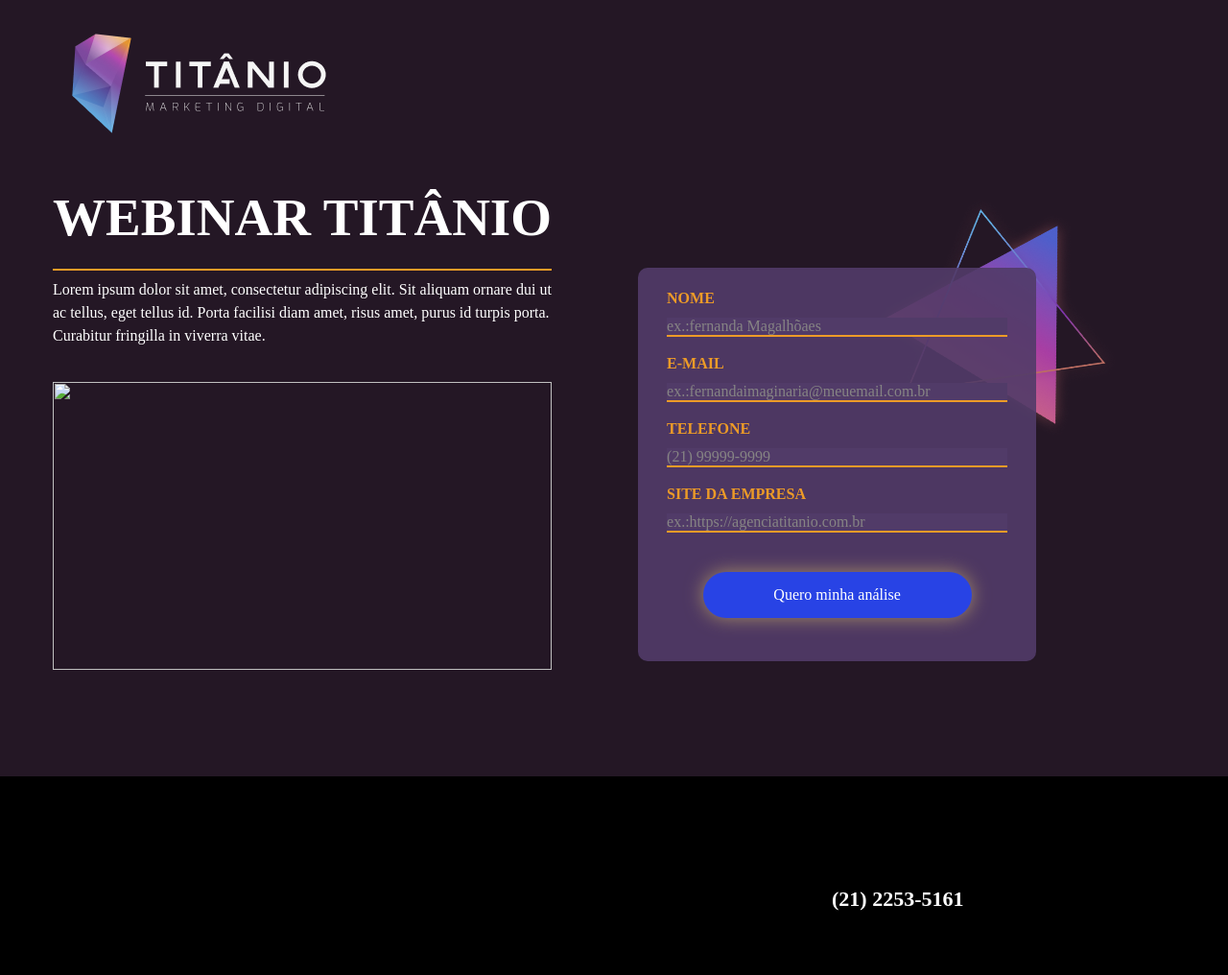
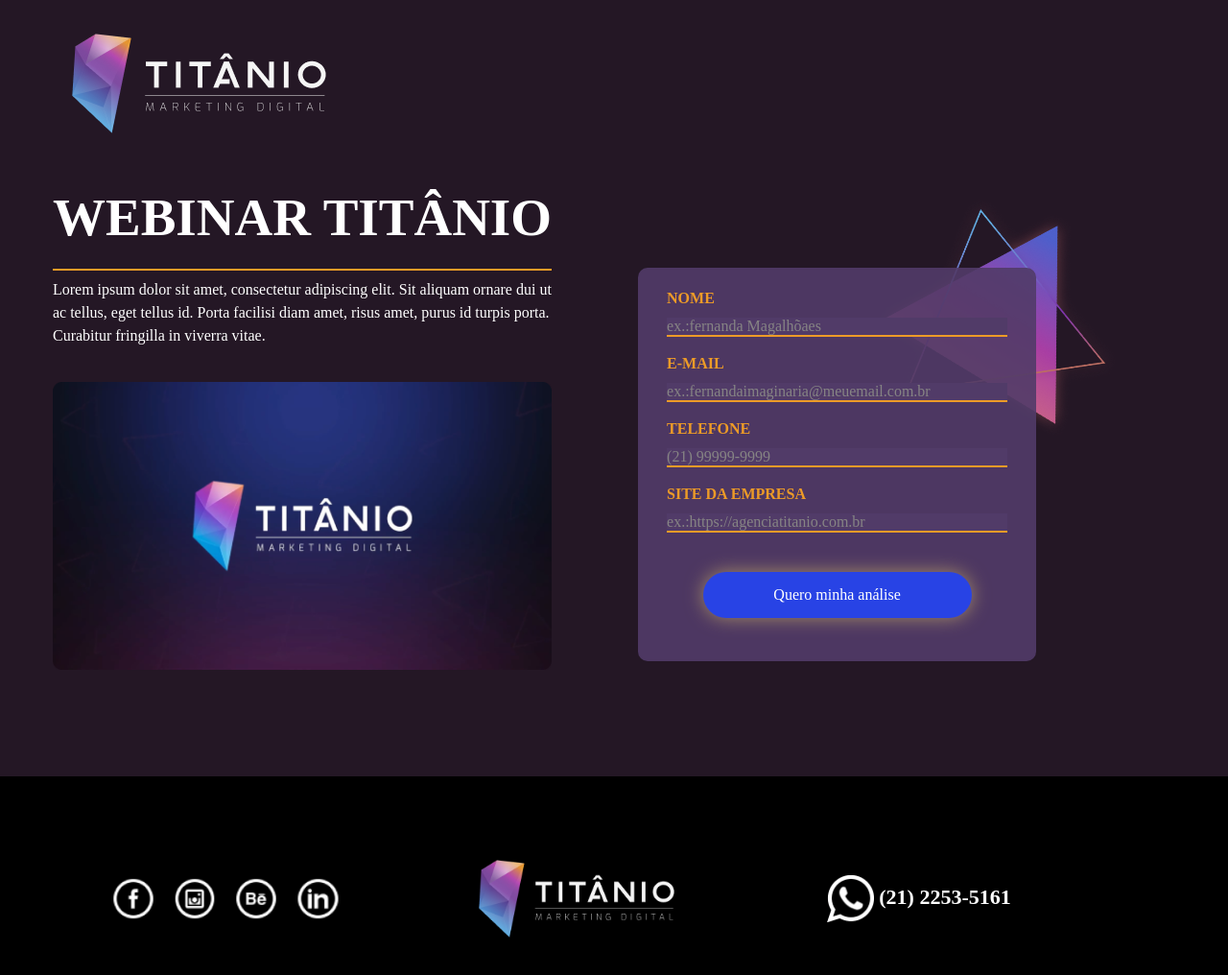
Before and after one commit to KaueGodencio/Teste-, a plain HTML site: page index.html in a window 1280 px wide. Shown: the whole page at 96% size. Drawn offline with nearby package versions, Linux system fonts and the light colour scheme; a web font is replaced by a local one.

Commit message:
Fiz alterçoes no caminho das pastas

```diff
--- a/index.html
+++ b/index.html
@@ -31,7 +31,7 @@
                         eget tellus id. Porta facilisi diam amet, risus amet, purus id turpis porta. Curabitur fringilla
                         in viverra vitae. </p>
                     <div class="caixa-frame">
-                        <img src="../Teste-Titanio/img/frame-video.png" class="mini-banner">
+                        <img src="./img/frame-video.png" class="mini-banner">
                     </div>
                 </div>
                 <div class="caixa-info">
@@ -74,23 +74,23 @@
         <div class="container rodape">
             <div class="redes-sociais">
                 <a href="#">
-                    <img src="../Teste-Titanio/img/ico-fb.png" class="logo-redes" alt="">
+                    <img src="./img/ico-fb.png" class="logo-redes" alt="">
                 </a>
                 <a href="#">
-                    <img src="../Teste-Titanio/img/ico-insta.png" class="logo-redes" alt="">
+                    <img src="./img/ico-insta.png" class="logo-redes" alt="">
                 </a>
                 <a href="#">
-                    <img src="../Teste-Titanio/img/ico-behance.png" class="logo-redes" alt="">
+                    <img src="./img/ico-behance.png" class="logo-redes" alt="">
                 </a>
                 <a href="#">
-                    <img src="../Teste-Titanio/img/ico-linkedin.png" class="logo-redes" alt="">
+                    <img src="./img/ico-linkedin.png" class="logo-redes" alt="">
                 </a>
             </div>
             <div class="logo-footer">
-                <img src="../Teste-Titanio/img/Logo-topo.png" class="footer-logo" alt="">
+                <img src="./img/Logo-topo.png" class="footer-logo" alt="">
             </div>
             <div class="logo-whats-footer">
-                <img src="../Teste-Titanio/img/ico-wpp.png" class="whats-logo" alt=""> (21) 2253-5161
+                <img src="./img/ico-wpp.png" class="whats-logo" alt=""> (21) 2253-5161
             </div>
         </div>
     </footer>
```
